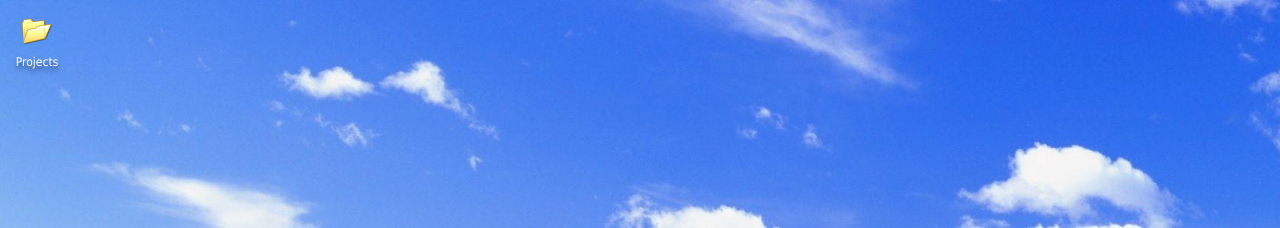
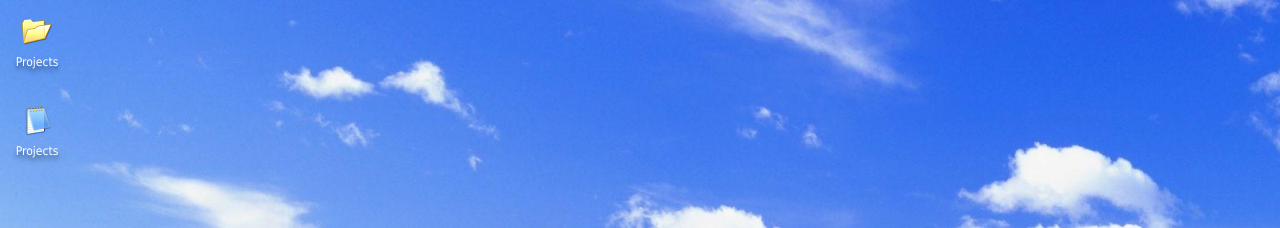
Before and after one commit to basilelkhalifa/Portfolio, a React (Create React App) app: page / in a window 1280 px wide. Shown: the top 228 px of the page. Built offline with nearby package versions, Linux system fonts and the light colour scheme.

Commit message:
added textFile

```diff
--- a/src/components/Desktop/Desktop.js
+++ b/src/components/Desktop/Desktop.js
@@ -3,12 +3,14 @@ import { Box } from "@mui/material";
 import useStyles from "./style";
 import TaskbarContainer from "../Taskbar/TaskbarContainer";
 import FolderContainer from "../Folder/FolderContainer";
+import TextFileContainer from "../File/TextFileContainer";
 
 export default function Desktop() {
   const classes = useStyles();
   return (
     <Box className={classes.mainContainer}>
       <FolderContainer title="Projects" />
+      <TextFileContainer title="Projects" />
       <Box className={classes.taskbarContainer}>
         <TaskbarContainer />
       </Box>
--- /dev/null
+++ b/src/components/File/TextFile.js
@@ -0,0 +1,18 @@
+import React from "react";
+import { Box } from "@mui/material";
+import useStyles from "./style";
+import SystemIconContainer from "../SystemIcon/SystemIconContainer";
+import textFileIcon from "../../assets/icons/notepad.png";
+
+export default function TextFile({ title }) {
+  const classes = useStyles();
+  return (
+    <Box className={classes.mainContainer}>
+      <SystemIconContainer
+        icon={textFileIcon}
+        title={title}
+        alt={title + " text file"}
+      />
+    </Box>
+  );
+}
--- /dev/null
+++ b/src/components/File/TextFileContainer.js
@@ -0,0 +1,11 @@
+import React from "react";
+import { Box } from "@mui/material";
+import TextFile from "./TextFile";
+
+export default function TextFileContainer({ title }) {
+  return (
+    <Box>
+      <TextFile title={title} />
+    </Box>
+  );
+}
--- a/src/components/File/style.js
+++ b/src/components/File/style.js
@@ -0,0 +1,7 @@
+import { makeStyles } from "@mui/styles";
+
+const useStyles = makeStyles({
+  mainContainer: {},
+});
+
+export default useStyles;
```
Also changed, not shown: src/assets/icons/notepad.png (added), src/components/File/File.js (deleted), src/components/File/FileContainer.js (deleted).
